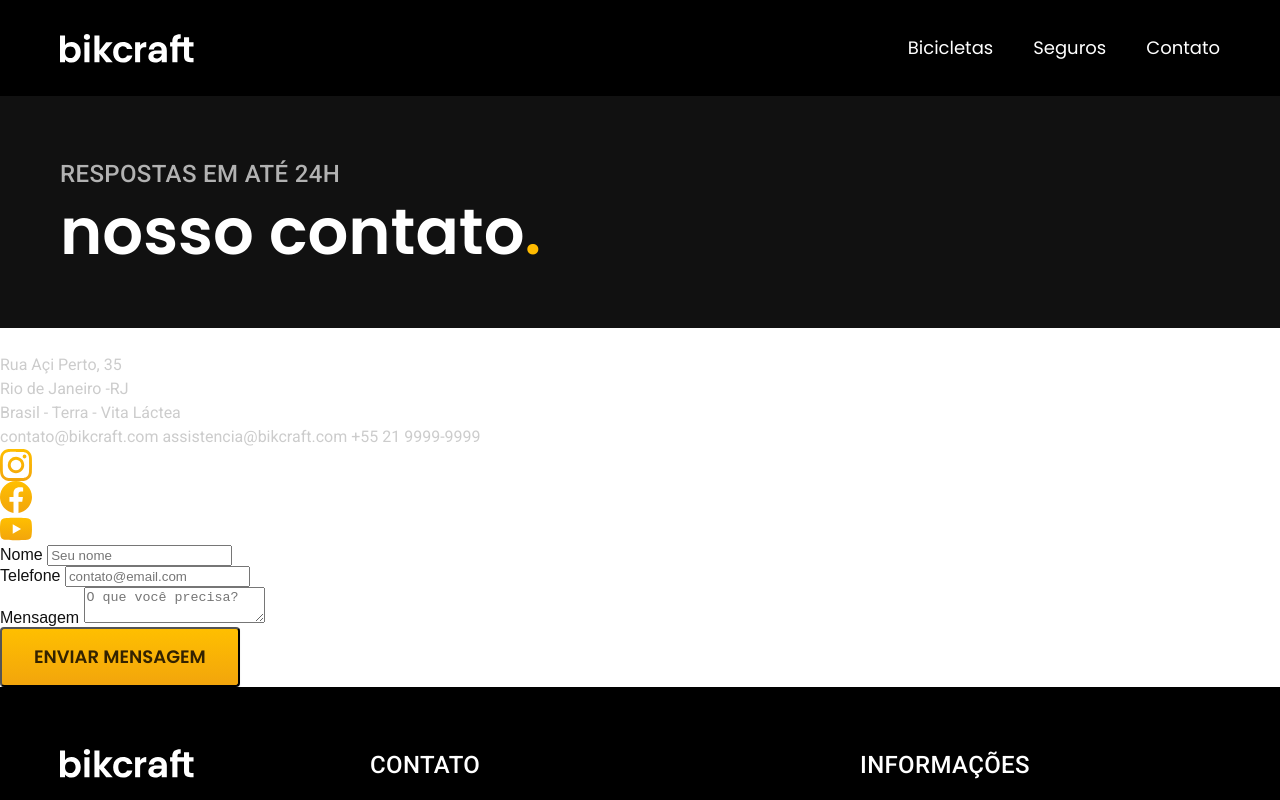
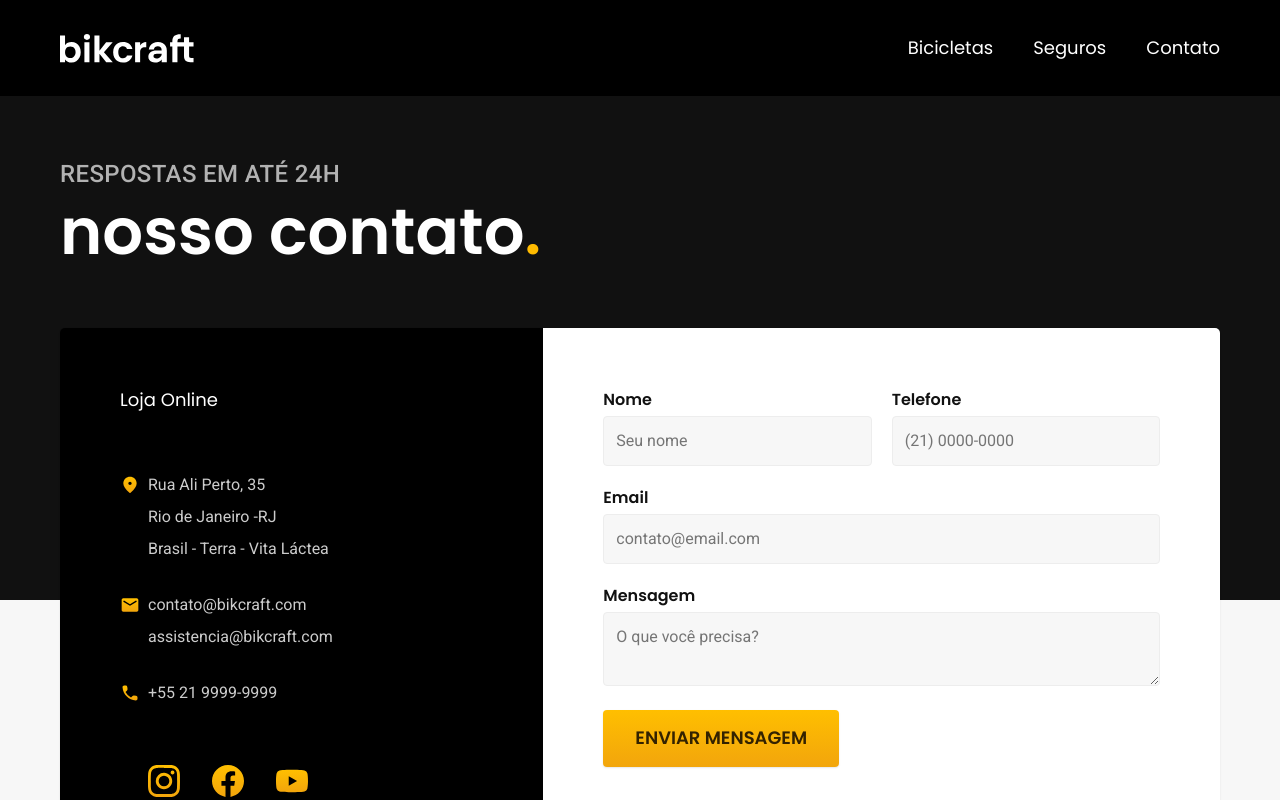
Before and after one commit to samuelysz/bikcraft, a plain HTML site: page contato.html in a window 1280 px wide. Shown: the top 800 px of the page. Drawn offline with Linux system fonts and the light colour scheme.

Commit message:
contato formulario

```diff
--- a/contato.html
+++ b/contato.html
@@ -39,11 +39,11 @@
       </div>
     </div>
 
-    <div class="contato contriner">
+    <div class="contato container">
       <section class="contato-dados" aria-label="Endereço">
         <h2 class="font-1-m cor-0">Loja Online</h2>
         <div class="contato-endereco font-2-s cor-4">
-          <p>Rua Açi Perto, 35</p>
+          <p>Rua Ali Perto, 35</p>
           <p>Rio de Janeiro -RJ</p>
           <p>Brasil - Terra - Vita Láctea</p>
         </div>
@@ -72,14 +72,18 @@
           </div>
           <div>
             <label for="telefone">Telefone</label>
-            <input type="text" id="nome" name="nome" placeholder="contato@email.com">
+            <input type="text" id="telefone" name="telefone" placeholder="(21) 0000-0000">
           </div>
-          <div>
+          <div class="col-2">
+            <label for="email">Email</label>
+            <input type="email" id="email" name="email" placeholder="contato@email.com">
+          </div>
+          <div class="col-2">
             <label for="mensagem">Mensagem</label>
-            <textarea type="mensagem" id="nome" name="nome" placeholder="O que você precisa?"></textarea>
+            <textarea type="mensagem" id="mensagem" name="mensagem" placeholder="O que você precisa?"></textarea>
           </div>
+          <button class="botao col-2">Enviar Mensagem</button>
         </form>
-        <button class="botao">Enviar Mensagem</button>
       </section>
     </div>
   </main>
--- a/css/contato/contato.css
+++ b/css/contato/contato.css
@@ -0,0 +1,92 @@
+#contato {
+  background: linear-gradient(var(--cor-11) 600px, var(--cor-1) 0);
+}
+
+.contato {
+  display: grid;
+  grid-template-columns: 5fr 7fr;
+}
+
+.contato-dados,
+.contato-formulario {
+  padding: 60px;
+  box-shadow: 0 1px 2px rgba(0, 0, 0, 0.1);
+}
+
+.contato-dados {
+  border-radius: 5px 0 0 5px;
+  background: var(--cor-12);
+}
+
+.contato-formulario {
+  border-radius: 0 5px 5px 0;
+  background: var(--cor-0);
+}
+
+.contato-dados h2 {
+  margin-bottom: 60px;
+}
+
+.contato-endereco {
+  margin-bottom: 32px;
+  background: url("../../img/icones/local.svg") no-repeat 0px 2px;
+  padding-left: 28px;
+}
+
+.contato-endereco p {
+  margin-bottom: 8px;
+}
+
+.contato-meios a {
+  display: block;
+  max-width: max-content;
+  margin-bottom: 8px;
+  padding-left: 28px;
+}
+
+.contato-meios a:hover {
+  color: var(--cor-0);
+}
+
+.contato-meios a:first-child {
+  background: url("../../img/icones/email.svg") no-repeat 0px 2px;
+}
+
+.contato-meios a:nth-child(2) {
+  margin-bottom: 32px;
+}
+
+.contato-meios a:nth-child(3) {
+  background: url("../../img/icones/telefone.svg") no-repeat 0px 2px;
+  margin-bottom: 60px;
+}
+
+.contato-redes {
+  display: flex;
+  gap: 32px;
+  padding-left: 28px;
+}
+
+@media (max-width: 800px) {
+  .contato {
+    grid-template-columns: 1fr;
+  }
+  .contato-dados,
+  .contato-formulario {
+    padding: 20px;
+  }
+
+  .contato-dados {
+    border-radius: 5px 5px 0 0;
+  }
+  .contato-formulario {
+    border-radius: 0 0 5px 5px;
+  }
+  .contato-dados h2,
+  .contato-meios a:nth-child(3) {
+    margin-bottom: 32px;
+  }
+  .contato-redes {
+    margin-bottom: 12px;
+  }
+}
--- a/css/ultilidades/componentes.css
+++ b/css/ultilidades/componentes.css
@@ -17,6 +17,8 @@
   color: var(--cor-p5);
   font: 600 1.125rem/1.35 "Poppins", sans-serif;
   max-width: max-content;
+  border: none;
+  cursor: pointer;
 }
 
 .botao:hover {
--- a/css/ultilidades/formularios.css
+++ b/css/ultilidades/formularios.css
@@ -0,0 +1,45 @@
+.form {
+  display: grid;
+  grid-template-columns: 1fr 1fr;
+  gap: 20px;
+}
+
+.form label {
+  display: block;
+  font: 600 1rem/1.5 "Poppins", sans-serif;
+  margin-bottom: 4px;
+}
+
+.form .col-2 {
+  grid-column: span 2;
+}
+
+.form input[type="text"],
+.form input[type="email"],
+.form textarea {
+  font: 400 1rem/1.5 "Roboto", sans-serif;
+  background: var(--cor-1);
+  border: 1px solid var(--cor-2);
+  padding: 12px;
+  border-radius: 4px;
+  width: 100%;
+  box-sizing: border-box;
+}
+
+.form input[type="text"]:focus,
+.form input[type="email"]:focus,
+.form textarea:focus {
+  outline: none;
+  border-color: var(--cor-p1);
+  background: var(--cor-0);
+  box-shadow: 0 0 0 2px #fea;
+}
+
+@media (max-width: 600px) {
+  .form {
+    grid-template-columns: 1fr;
+  }
+  .form .col-2 {
+    grid-column: 1;
+  }
+}
```
